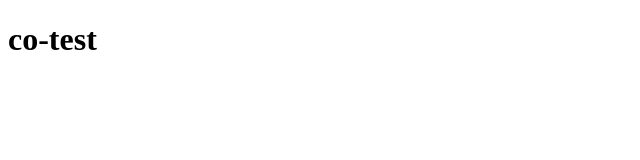
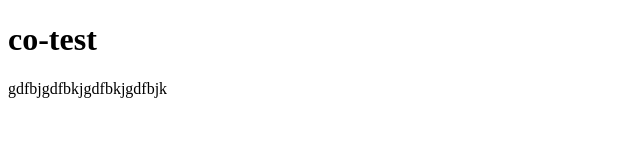
Before and after one commit to SiriJV/co-test, a plain HTML site: page index.html in a window 1280 px wide. Shown: the whole page, without its empty margins (0-640 px from the left). Drawn offline with Linux system fonts and the light colour scheme.

Commit message:
gsjsjfkd

```diff
--- a/index.html
+++ b/index.html
@@ -7,5 +7,6 @@
   </head>
   <body>
     <h1>co-test</h1>
+    gdfbjgdfbkjgdfbkjgdfbjk
   </body>
 </html>
```
